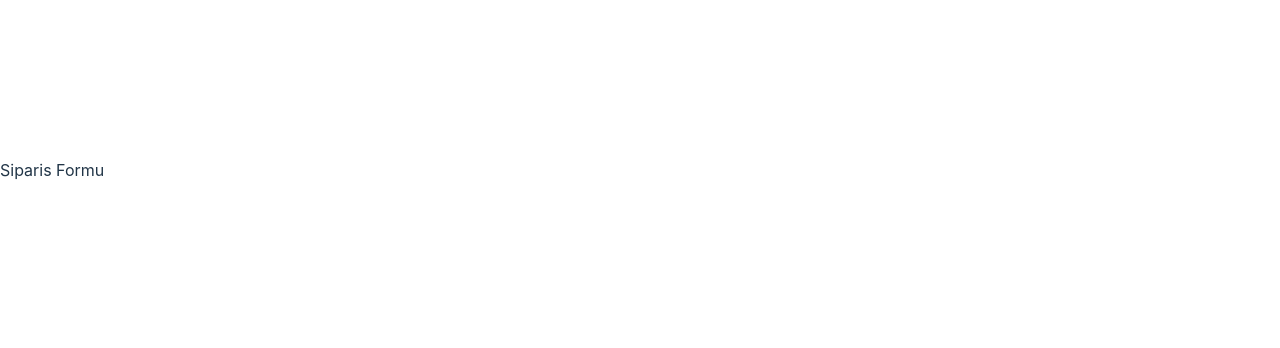
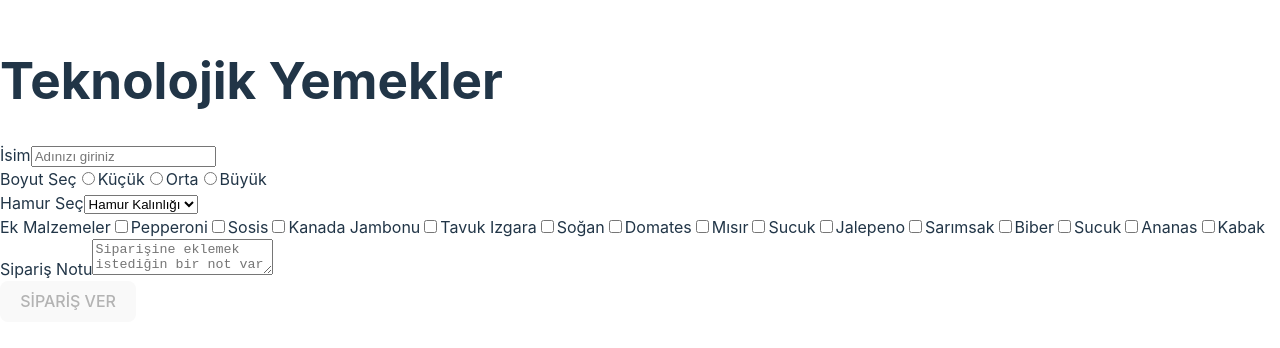
Before and after one commit to EgeYesil/fsweb-s8-challenge-pizza, a React (Vite) app: page /siparis in a window 1280 px wide. Shown: the part 230-578 px from the top of the page. Built offline with nearby package versions, Linux system fonts and the light colour scheme.

Commit message:
form html

```diff
--- a/src/pages/SiparisFormu.jsx
+++ b/src/pages/SiparisFormu.jsx
@@ -1,4 +1,12 @@
 import { useState } from 'react'
+
+const malzemeListesi = [
+  'Pepperoni', 'Sosis', 'Kanada Jambonu', 'Tavuk Izgara', 'Soğan',
+  'Domates', 'Mısır', 'Sucuk', 'Jalepeno', 'Sarımsak',
+  'Biber', 'Sucuk', 'Ananas', 'Kabak'
+]
+
+
 
 function SiparisFormu() {
   const [isim, setIsim] = useState('')
@@ -7,8 +15,102 @@ function SiparisFormu() {
   const [malzemeler, setMalzemeler] = useState([])
   const [notlar, setNotlar] = useState('')
   const [adet, setAdet] = useState(1)
+  const formGecerli =
+  isim.length >= 3 &&
+  boyut !== '' &&
+  malzemeler.length >= 4 &&
+  malzemeler.length <= 10
 
-  return <div>Siparis Formu</div>
+  return (
+    <div>
+        {/* Başlık */}
+        <header>
+        <h1>Teknolojik Yemekler</h1>
+        </header>
+
+        <form>
+        {/* İsim */}
+        <div>
+            <label htmlFor="isim">İsim</label>
+            <input
+            id="isim"
+            type="text"
+            value={isim}
+            onChange={(e) => setIsim(e.target.value)}
+            placeholder="Adınızı giriniz"
+            />
+        </div>
+
+        {/* Boyut */}
+        <div>
+            <label>Boyut Seç</label>
+            {['Küçük', 'Orta', 'Büyük'].map((b) => (
+            <label key={b}>
+                <input
+                type="radio"
+                name="boyut"
+                value={b}
+                checked={boyut === b}
+                onChange={(e) => setBoyut(e.target.value)}
+                />
+                {b}
+            </label>
+            ))}
+        </div>
+
+        {/* Hamur */}
+        <div>
+        <label htmlFor="hamur">Hamur Seç</label>
+        <select
+            id="hamur"
+            value={hamur}
+            onChange={(e) => setHamur(e.target.value)}
+        >
+            <option value="">Hamur Kalınlığı</option>
+            <option value="ince">İnce</option>
+            <option value="normal">Normal</option>
+            <option value="kalin">Kalın</option>
+        </select>
+        </div>
+
+        {/* Malzemeler */}
+        <div>
+        <label>Ek Malzemeler</label>
+        {malzemeListesi.map((malzeme) => (
+            <label key={malzeme}>
+            <input
+                type="checkbox"
+                value={malzeme}
+                checked={malzemeler.includes(malzeme)}
+                onChange={(e) => {
+                if (e.target.checked) {
+                    setMalzemeler([...malzemeler, malzeme])
+                } else {
+                    setMalzemeler(malzemeler.filter((m) => m !== malzeme))
+                }
+                }}
+            />
+            {malzeme}
+            </label>
+        ))}
+        </div>
+
+        {/* Notlar */}
+        <div>
+            <label htmlFor="notlar">Sipariş Notu</label>
+            <textarea
+            id="notlar"
+            value={notlar}
+            onChange={(e) => setNotlar(e.target.value)}
+            placeholder="Siparişine eklemek istediğin bir not var mı?"
+            />
+        </div>
+
+        <button type="submit" disabled={!formGecerli}>
+         SİPARİŞ VER
+        </button>
+        </form>
+    </div>)
 }
 
 export default SiparisFormu
```
